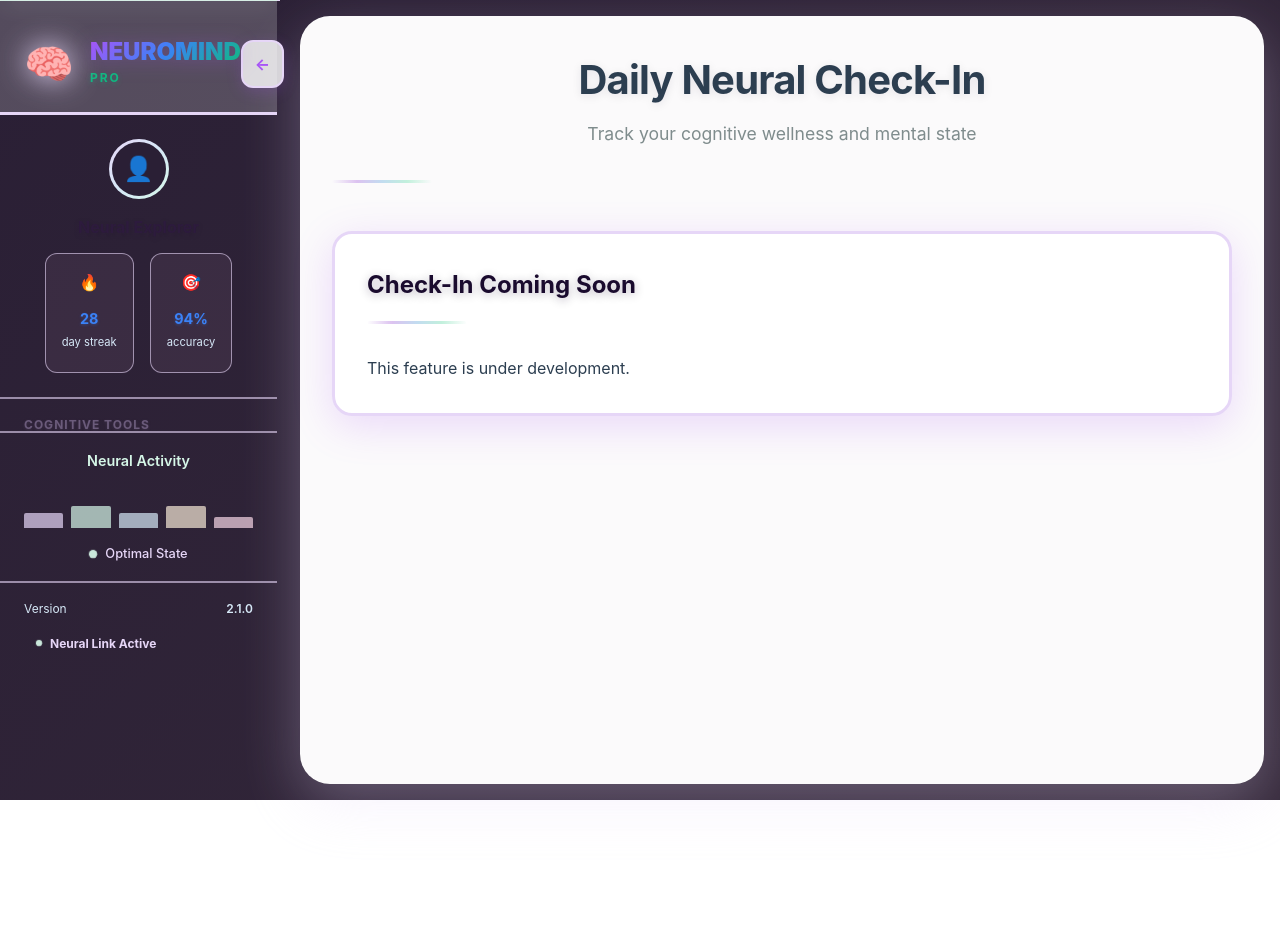
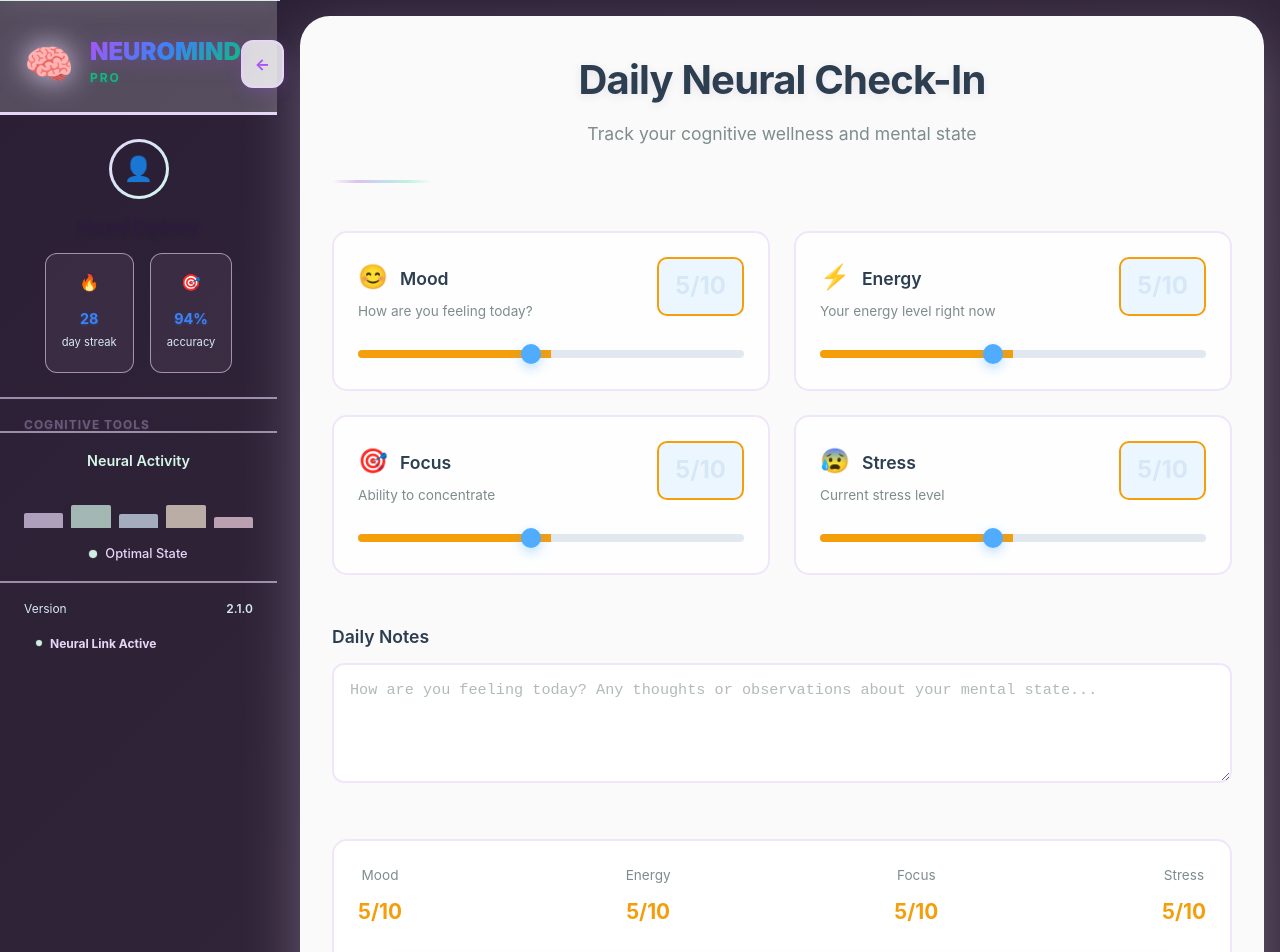
Before and after one commit to senushidinara/-NEUROMIND, a Next.js app: page /checkin in a window 1280 px wide. Shown: the top 952 px of the page. Before the commit the page ends 800 px from the top, so only its background shows below. Built offline with nearby package versions, Linux system fonts and the light colour scheme.

Commit message:
Create functional check-in page with interactive elements
cgen-8ca2917f260742b5896a11b7b3098c8c

```diff
--- a/app/checkin/page.tsx
+++ b/app/checkin/page.tsx
@@ -3,7 +3,48 @@
 import { useState, useEffect } from 'react';
 import Sidebar from '../components/Sidebar';
 
+interface MetricData {
+  mood: number;
+  energy: number;
+  focus: number;
+  stress: number;
+}
+
 export default function CheckInPage() {
+  const [metrics, setMetrics] = useState<MetricData>({
+    mood: 5,
+    energy: 5,
+    focus: 5,
+    stress: 5
+  });
+  const [notes, setNotes] = useState('');
+  const [isSubmitted, setIsSubmitted] = useState(false);
+
+  const handleMetricChange = (metric: keyof MetricData, value: number) => {
+    setMetrics(prev => ({
+      ...prev,
+      [metric]: value
+    }));
+  };
+
+  const handleSubmit = () => {
+    setIsSubmitted(true);
+    setTimeout(() => setIsSubmitted(false), 3000);
+  };
+
+  const getMetricColor = (value: number) => {
+    if (value <= 3) return '#ef4444';
+    if (value <= 6) return '#f59e0b';
+    return '#10b981';
+  };
+
+  const metricConfig = [
+    { key: 'mood' as keyof MetricData, label: 'Mood', icon: '😊', description: 'How are you feeling today?' },
+    { key: 'energy' as keyof MetricData, label: 'Energy', icon: '⚡', description: 'Your energy level right now' },
+    { key: 'focus' as keyof MetricData, label: 'Focus', icon: '🎯', description: 'Ability to concentrate' },
+    { key: 'stress' as keyof MetricData, label: 'Stress', icon: '😰', description: 'Current stress level' }
+  ];
+
   return (
     <div className="main-container">
       <Sidebar activeItem="checkin" />
@@ -15,11 +56,84 @@ export default function CheckInPage() {
           <div className="section-divider"></div>
         </div>
 
-        <div className="section-card">
-          <h2 className="section-title">Check-In Coming Soon</h2>
-          <div className="section-divider"></div>
-          <p>This feature is under development.</p>
-        </div>
+        {!isSubmitted ? (
+          <form className="checkin-form" onSubmit={(e) => { e.preventDefault(); handleSubmit(); }}>
+            <div className="checkin-grid">
+              {metricConfig.map((config) => (
+                <div key={config.key} className="metric-slider">
+                  <div className="slider-header">
+                    <div className="metric-info">
+                      <h3>
+                        <span className="metric-icon">{config.icon}</span>
+                        {config.label}
+                      </h3>
+                      <p>{config.description}</p>
+                    </div>
+                    <div
+                      className="metric-value"
+                      style={{ borderColor: getMetricColor(metrics[config.key]) }}
+                    >
+                      {metrics[config.key]}/10
+                    </div>
+                  </div>
+                  <input
+                    type="range"
+                    min="1"
+                    max="10"
+                    value={metrics[config.key]}
+                    onChange={(e) => handleMetricChange(config.key, parseInt(e.target.value))}
+                    className="range-slider"
+                    style={{
+                      background: `linear-gradient(to right, ${getMetricColor(metrics[config.key])} 0%, ${getMetricColor(metrics[config.key])} ${metrics[config.key] * 10}%, #e2e8f0 ${metrics[config.key] * 10}%, #e2e8f0 100%)`
+                    }}
+                  />
+                </div>
+              ))}
+            </div>
+
+            <div className="notes-section">
+              <h3>Daily Notes</h3>
+              <textarea
+                className="notes-textarea"
+                placeholder="How are you feeling today? Any thoughts or observations about your mental state..."
+                value={notes}
+                onChange={(e) => setNotes(e.target.value)}
+              />
+            </div>
+
+            <div className="checkin-summary">
+              <div className="summary-metrics">
+                {metricConfig.map((config) => (
+                  <div key={config.key} className="summary-item">
+                    <div className="summary-label">{config.label}</div>
+                    <div
+                      className="summary-value"
+                      style={{ color: getMetricColor(metrics[config.key]) }}
+                    >
+                      {metrics[config.key]}/10
+                    </div>
+                  </div>
+                ))}
+              </div>
+              <button type="submit" className="submit-button">
+                Complete Check-In
+              </button>
+            </div>
+          </form>
+        ) : (
+          <div className="checkin-complete">
+            <div className="completion-badge">
+              <div className="badge-icon">✅</div>
+              <div className="badge-content">
+                <h3>Check-In Complete!</h3>
+                <p>Your daily wellness data has been recorded.</p>
+                <div className="overall-score">
+                  Overall Score: {Math.round((metrics.mood + metrics.energy + metrics.focus + (10 - metrics.stress)) / 4)}/10
+                </div>
+              </div>
+            </div>
+          </div>
+        )}
       </main>
     </div>
   );
```
